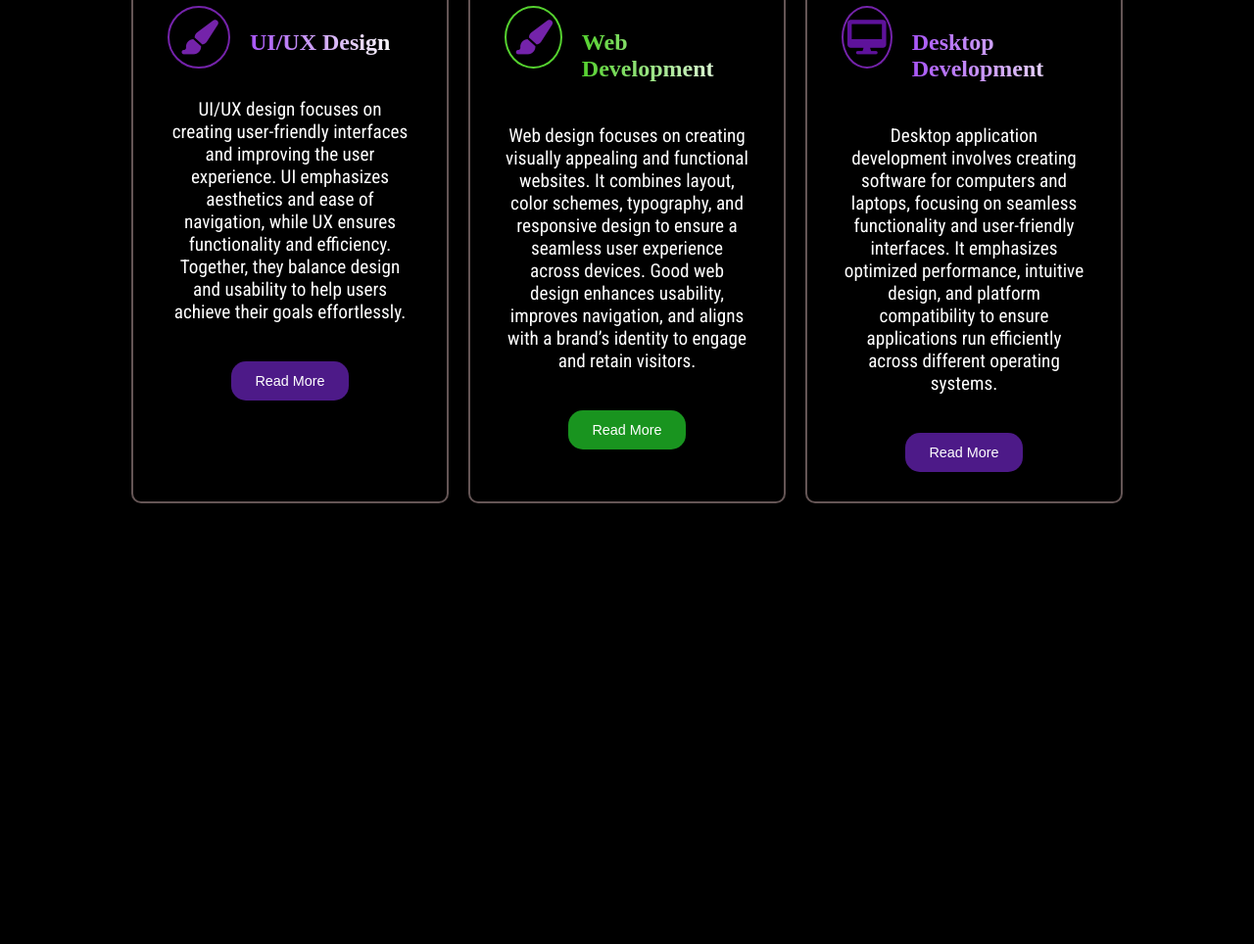
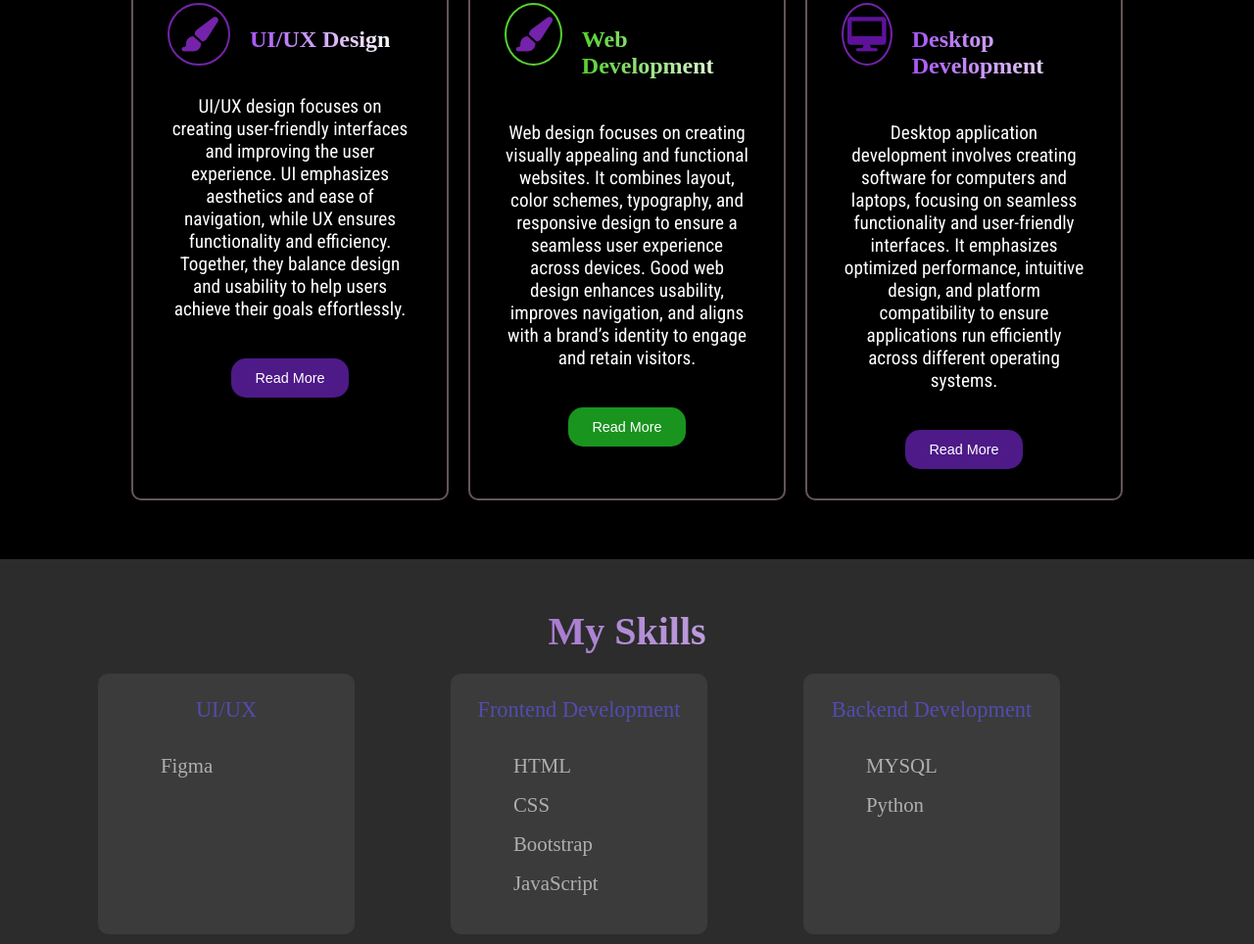
Before and after one commit to nethminilakshi/Portfolio, a plain HTML site: page pages/index.html in a window 1280 px wide. Shown: the part 1419-2383 px from the top of the page at 98% size. Before the commit the page ends 1973 px from the top, so only its background shows below. Drawn offline with Linux system fonts and the light colour scheme; a web font is replaced by a local one.

Commit message:
modified skills page

```diff
--- a/css/Services.css
+++ b/css/Services.css
@@ -18,7 +18,7 @@
 }
 
 .text-services {
-  font-size: 3rem;
+  font-size: 2.8rem;
   color: rgba(121, 54, 165, 0.774);
   font-weight: 700;
   margin: 30px 10px 10px;
--- a/css/skills.css
+++ b/css/skills.css
@@ -1,16 +1,77 @@
-/* .menu-bar .menu-item {
-    display: inline-block;
-    text-align: left;
-  }
-  .menu-bar {
-    word-spacing: 30px;
-    font-size: 15px;
-    font-weight: bold;
-    font-family: "Poppins", Arial, sans-serif;
-    text-transform: uppercase;
-    padding: 3px;
-  }
+#skills {
+  position: relative;
+  top: 100px;
+  height: fit-content;
+  width: 100%;
+  background-color: rgb(44, 44, 44);
+}
 
-  h1{
-  style="text-shadow: 7px 8px 10px black"
-  }*/
+.skills-content {
+  display: flex;
+  flex-direction: column;
+  margin-top: 20px;
+  margin-left: 90px;
+  margin-right: 90px;
+  padding: 10px;
+}
+
+.text-skills {
+  font-size: 2.5rem;
+  background: linear-gradient(90deg, #6c1eb4, #f8f8f8);
+  -webkit-background-clip: text;
+  -webkit-text-fill-color: transparent;
+  background-clip: text;
+  font-weight: 900;
+  font-weight: 700;
+  margin: 30px 10px 10px;
+  text-align: center;
+  padding: 10px;
+}
+.skills-container {
+  display: grid;
+  grid-template-columns: 1fr 1fr 1fr;
+}
+
+.skills-box {
+  display: flex;
+  flex-direction: column;
+  width: 230px;
+  height: auto;
+  padding: 15px;
+  border: 1px solid rgb(59, 59, 59);
+  border-radius: 10px;
+  background-color: rgb(59, 59, 59);
+}
+
+.skills-box:hover {
+  cursor: pointer;
+  transition: background-color 0.5s ease-in-out;
+  background-color: black;
+  border: 2px solid rgb(119, 47, 153);
+}
+
+.box-header {
+  width: 100%;
+  display: flex;
+  justify-content: center;
+  font-size: 1.4rem;
+  color: rgb(82, 76, 175);
+  font-weight: 500;
+}
+.box-title {
+  margin: 0;
+  padding: 8px;
+}
+
+.skills-list > ul {
+  display: flex;
+  flex-direction: column;
+  /* align-items: center; */
+  list-style-type: none;
+}
+
+.skills-list > ul > li {
+  font-size: 1.3rem;
+  color: rgb(175, 175, 175);
+  padding: 8px;
+}
--- a/pages/index.html
+++ b/pages/index.html
@@ -45,7 +45,7 @@
         <ul>
           <li><a href="/pages/index.html">Home</a></li>
           <li><a href="#aboutMe">AboutMe</a></li>
-          <li><a href="#resume">Resume</a></li>
+          <li><a href="#services">Services</a></li>
           <li><a href="#skills">Skills</a></li>
           <li><a href="#projects">Projects</a></li>
           <li><a href="#contact">Contact</a></li>
@@ -208,7 +208,47 @@
             </div>
           </section>
         </div>
-        <section id="skills"></section>
+        <section id="skills">
+          <div class="skills-content">
+            <p class="text-skills">My Skills</p>
+            <div class="skills-container">
+              <div class="skills-box">
+                <div class="box-header">
+                  <p class="box-title">UI/UX</p>
+                </div>
+                <div class="skills-list">
+                  <ul>
+                    <li>Figma</li>
+                  </ul>
+                </div>
+              </div>
+              <div class="skills-box">
+                <div class="box-header">
+                  <p class="box-title">Frontend Development</p>
+                </div>
+                <div class="skills-list">
+                  <ul>
+                    <li>HTML</li>
+                    <li>CSS</li>
+                    <li>Bootstrap</li>
+                    <li>JavaScript</li>
+                  </ul>
+                </div>
+              </div>
+              <div class="skills-box">
+                <div class="box-header">
+                  <p class="box-title">Backend Development</p>
+                </div>
+                <div class="skills-list">
+                  <ul>
+                    <li>MYSQL</li>
+                    <li>Python</li>
+                  </ul>
+                </div>
+              </div>
+            </div>
+          </div>
+        </section>
         <section id="projects"></section>
       </div>
     </main>
```
